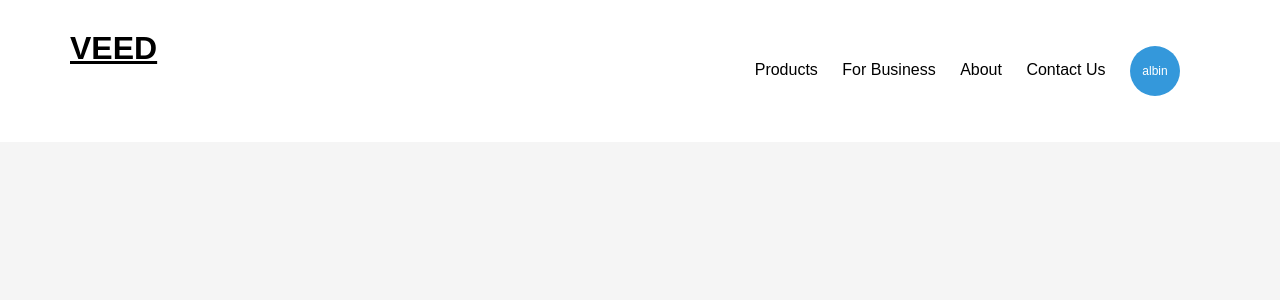
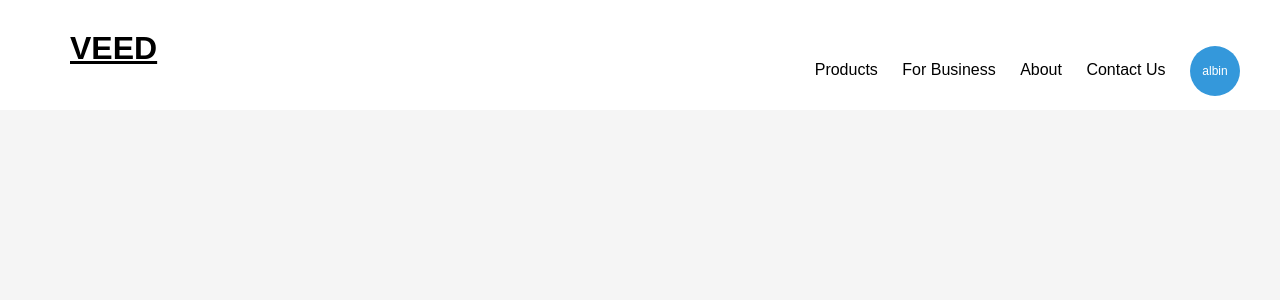
Before and after one commit to Albin-Reji/Speech_To_Text, a Django app: a page that uses templates/auth/userpage.html in a window 1280 px wide. Shown: the top 300 px of the page. Run offline with Django 5.2, Linux system fonts and the light colour scheme.

Commit message:
ui design modified

```diff
--- a/templates/auth/userpage.html
+++ b/templates/auth/userpage.html
@@ -14,6 +14,7 @@
 
     .container {
       max-width: 1140px;
+      max-height:50px;
       margin: 0 auto;
       padding: 20px;
     }
@@ -52,6 +53,11 @@
       text-decoration: none;
       color: #000;
     }
+    .navigation a:hover
+    {
+    border-bottom: 1px solid black;
+    transform: scale(0.5);
+    }
 
     /* User profile circle styles */
     .user-profile {
@@ -68,7 +74,7 @@
       text-align: center;
       line-height: 50px; /* Center text vertically */
       border-radius: 50%;
-      margin-right: 10px;
+      margin-right: -130px;
       font-size: 12px
     }
   </style>
--- a/templates/ui/layout.html
+++ b/templates/ui/layout.html
@@ -41,6 +41,7 @@
       list-style: none;
       padding: 0;
       margin: 0;
+      margin-right: 0px;
     }
 
     .navigation li {
```
Also changed, not shown: db.sqlite3.
